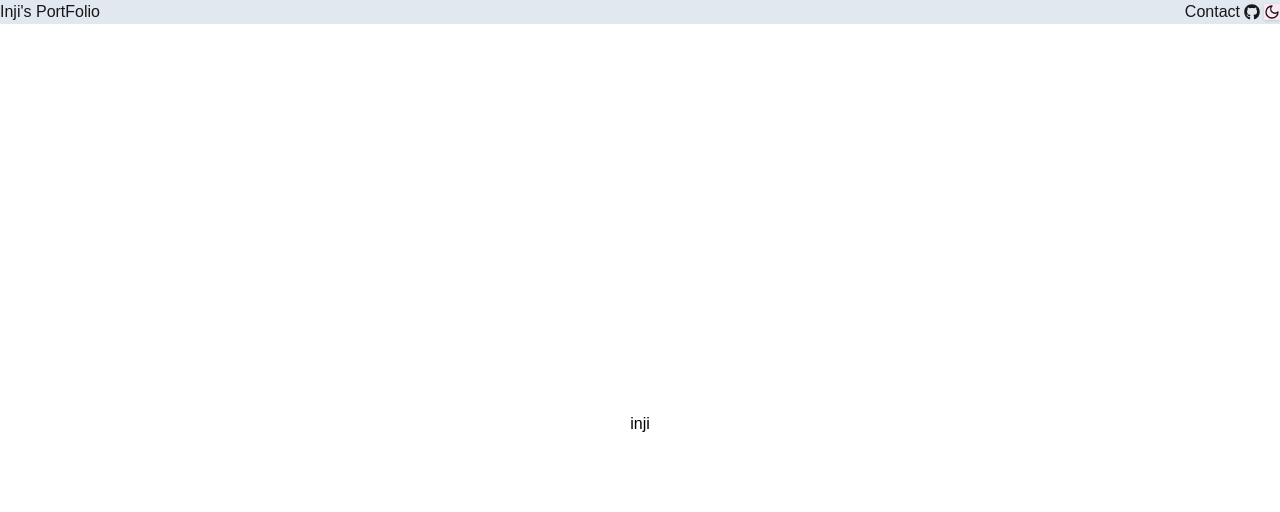
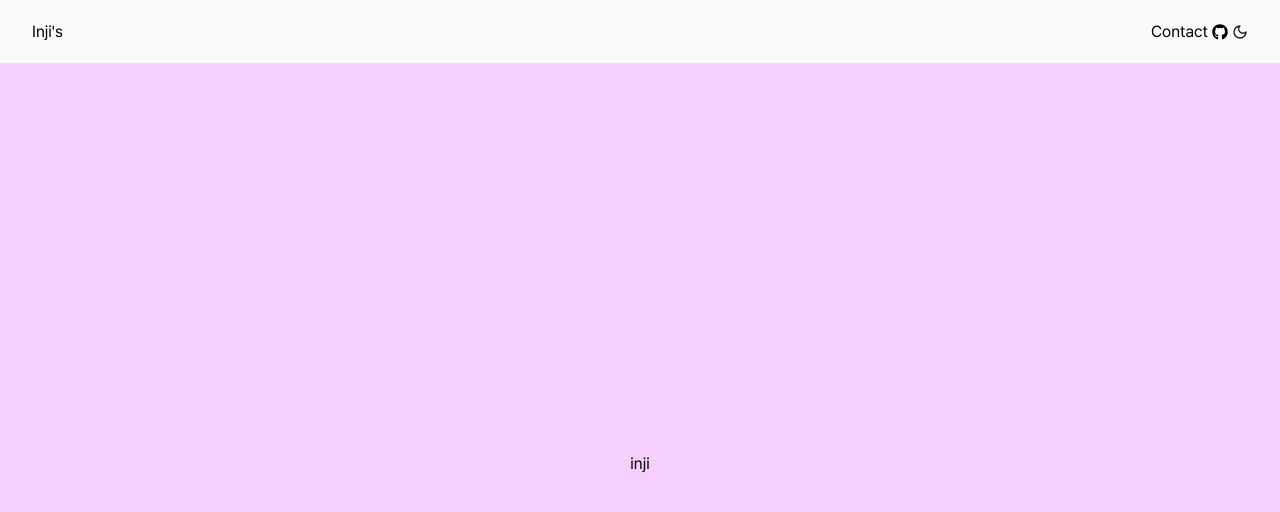
Before and after one commit to inji0212/PortFolio-Site, a Next.js app: page / in a window 1280 px wide. Shown: the top 512 px of the page. Built offline with nearby package versions, Linux system fonts and the light colour scheme.

Commit message:
feat : 다크모드 배경색, 헤더 컬러 지정

```diff
--- a/package.json
+++ b/package.json
@@ -14,6 +14,7 @@
     "next": "14.2.8",
     "next-theme": "^0.1.5",
     "next-themes": "^0.3.0",
+    "prettier": "^3.3.3",
     "prop-types": "^15.8.1",
     "react": "^18.3.1",
     "react-dom": "^18",
--- a/src/app/layout.tsx
+++ b/src/app/layout.tsx
@@ -1,6 +1,6 @@
 import type { Metadata } from "next";
 import "@/styles/globals.css";
-import Header from "@/components/Header";
+import Header from "@/components/common/Header";
 import pretendard from "@/styles/fonts";
 import { ThemeProvider } from "next-themes";
 export const metadata: Metadata = {
@@ -10,14 +10,18 @@ export const metadata: Metadata = {
 
 export default function RootLayout({
   children,
-}: Readonly<{
+}: {
   children: React.ReactNode;
-}>) {
+}) {
   return (
-    <html lang="en">
+    <html lang="en" className={pretendard.variable}>
       <body>
-        {" "}
-        <ThemeProvider enableSystem={true} attribute="class">
+        <ThemeProvider
+          attribute="class"
+          defaultTheme="system"
+          enableSystem
+          disableTransitionOnChange
+        >
           <Header />
           {children}
         </ThemeProvider>
--- a/src/app/page.tsx
+++ b/src/app/page.tsx
@@ -1,8 +1,7 @@
-export default function Home() {
+export default function HomePage() {
   return (
-    // <div className="grid grid-rows-[20px_1fr_20px] items-center justify-items-center min-h-screen p-8 pb-20 gap-16 sm:p-20 font-[family-name:var(--font-geist-sans)]">
-    <div className="bg-white min-h-screen grid items-center justify-center">
-      <p className="text-black">inji</p>
+    <div className=" min-h-screen grid items-center justify-center">
+      <p className="">inji</p>
     </div>
   );
 }
--- a/src/components/Header.tsx
+++ /dev/null
@@ -1,45 +0,0 @@
-"use client";
-
-import Link from "next/link";
-import { FaGithub } from "react-icons/fa";
-import ModeToggle from "./mode-toggle";
-
-// import { useState } from "react";
-// import Link from "next/link";
-
-const Header = () => {
-  return (
-    <div className="bg-slate-200 flex justify-between">
-      <Link href={"/"}>Inji's PortFolio</Link>
-      <div className="flex flex-row items-center space-x-1">
-        <Link href={"/contact"}>Contact</Link>
-        <a href="https://github.com/inji0212">
-          <FaGithub />
-        </a>
-        <ModeToggle />
-      </div>
-    </div>
-    // <header className="flex justify-between items-center p-4 bg-white dark:bg-gray-800">
-    //   <Link href="/" className="text-2xl font-bold">
-    //     inji’s Portfolio
-    //   </Link>
-    //   <div className="flex items-center">
-    //     <button onClick={toggleDarkMode} className="mr-4">
-    //       {isDarkMode ? "Light Mode" : "Dark Mode"}
-    //     </button>
-    //     <Link href="/contact" className="mr-4">
-    //       Contact
-    //     </Link>
-    //     <a
-    //       href="https://github.com/your-github"
-    //       target="_blank"
-    //       rel="noopener noreferrer"
-    //     >
-    //       GitHub
-    //     </a>
-    //   </div>
-    // </header>
-  );
-};
-
-export default Header;
--- /dev/null
+++ b/src/components/common/Header/index.tsx
@@ -0,0 +1,20 @@
+import Link from "next/link";
+import { FaGithub } from "react-icons/fa";
+import ModeToggle from "./mode-toggle";
+
+const Header = () => {
+  return (
+    <header className=" container flex h-16 justify-between  items-center border-b border-gray-200 bg-header">
+      <Link href={"/"}>Inji's</Link>
+      <div className="flex flex-row items-center space-x-1">
+        <Link href={"/contact"}>Contact</Link>
+        <a href="https://github.com/inji0212">
+          <FaGithub />
+        </a>
+        <ModeToggle />
+      </div>
+    </header>
+  );
+};
+
+export default Header;
--- a/src/components/mode-toggle/index.tsx
+++ b/src/components/common/Header/mode-toggle/index.tsx
@@ -8,11 +8,11 @@ export default function ModeToggle() {
   const handleToggle = () =>
     setTheme(currentTheme === "dark" ? "light" : "dark");
   return (
-    <button
+    <switch
       onClick={handleToggle}
-      className="bg-pink-100 dark:bg-white flex items-center transition duration-300 focus:outline-none shadow"
+      className="  text-black dark:text-purple-400 flex items-center transition duration-300 "
     >
       {theme === "dark" ? <Sun size={16} /> : <Moon size={16} />}
-    </button>
+    </switch>
   );
 }
--- a/src/styles/globals.css
+++ b/src/styles/globals.css
@@ -2,26 +2,48 @@
 @tailwind components;
 @tailwind utilities;
 
+@layer base {
   :root {
-  --background: #ffffff;
+    --background: #f5d0fe;
     --foreground: #171717;
+    --font: 220 13% 91%;
+    --header: hsl(0, 0%, 98%);
+    /* header라는 컬러는사용하기위해 hsl() */
+    --border: 220 13% 91%;
+
+    --primary: 220 6% 10%;
+    --primary-hover: 240 4% 16%;
+    --primary-active: 240 4% 6%;
+    --primary-foreground: 0 0% 98%;
+
+    --destructive: 0 84% 60%;
+    --destructive-foreground: 0 0% 98%;
   }
+  .dark {
+    --background: #171717;
+    --foreground: #f0abfc;
+    --font: 0 0% 98%;
 
-@media (prefers-color-scheme: dark) {
-  :root {
-    --background: #0a0a0a;
-    --foreground: #ededed;
-  }
+    --header: hsl(296.8 90.2% 16.1%);
+    --border: 240 0% 59%;
+    --primary: 0 0% 98%;
+    --primary-hover: 220 13% 91%;
+    --primary-active: 220 13% 81%;
+    --primary-foreground: 220 6% 10%;
+
+    --destructive: 0 63% 31%;
+    --destructive-foreground: 0 0% 98%;
   }
 
   body {
-  color: var(--foreground);
-  background: var(--background);
-  font-family: Arial, Helvetica, sans-serif;
+    background-color: var(--background);
+    color: var(--font);
+
+    font-family: var(--font-pretendard), sans-serif;
   }
-
-@layer utilities {
-  .text-balance {
-    text-wrap: balance;
+  .bg-header {
+    background-color: var(--header);
+    /* header라는 컬러를 사용하기 위해 선언
+     */
   }
 }
--- a/tailwind.config.ts
+++ b/tailwind.config.ts
@@ -1,16 +1,52 @@
 import type { Config } from "tailwindcss";
 
 const config: Config = {
+  darkMode: "class",
   content: [
     "./src/pages/**/*.{js,ts,jsx,tsx,mdx}",
     "./src/components/**/*.{js,ts,jsx,tsx,mdx}",
     "./src/app/**/*.{js,ts,jsx,tsx,mdx}",
   ],
   theme: {
+    container: {
+      center: true,
+      padding: "2rem",
+      screens: {
+        "2xl": "1400px",
+      },
+    },
     extend: {
       colors: {
-        background: "var(--background)",
-        foreground: "var(--foreground)",
+        border: "hsl(var(--border))",
+        background: "hsl(var(--background))",
+        foreground: "hsl(var(--foreground))",
+        primary: {
+          DEFAULT: "hsl(var(--primary))",
+          hover: "hsl(var(--primary-hover))",
+          active: "hsl(var(--primary-active))",
+          foreground: "hsl(var(--primary-foreground))",
+        },
+        destructive: {
+          DEFAULT: "hsl(var(--destructive))",
+          foreground: "hsl(var(--destructive-foreground))",
+        },
+        black: "#17181A",
+        white: "#ffffff",
+        gray50: "#F9F9F9",
+        gray100: "#e5e7eb",
+        gray200: "#969697",
+        gray300: "#27272A",
+        red100: "#EF4444",
+        red200: "#7f1d1d",
+      },
+      fontFamily: {
+        pretendard: ["var(--font-pretendard)", "sans-serif"],
+      },
+      fontWeight: {
+        thin: "300",
+        regular: "400",
+        semibold: "600",
+        bold: "700",
       },
     },
   },
```
Also changed, not shown: 1 other file (tests, documents, lock files or other folders). Lines whose indentation alone changed are shown as unchanged.
